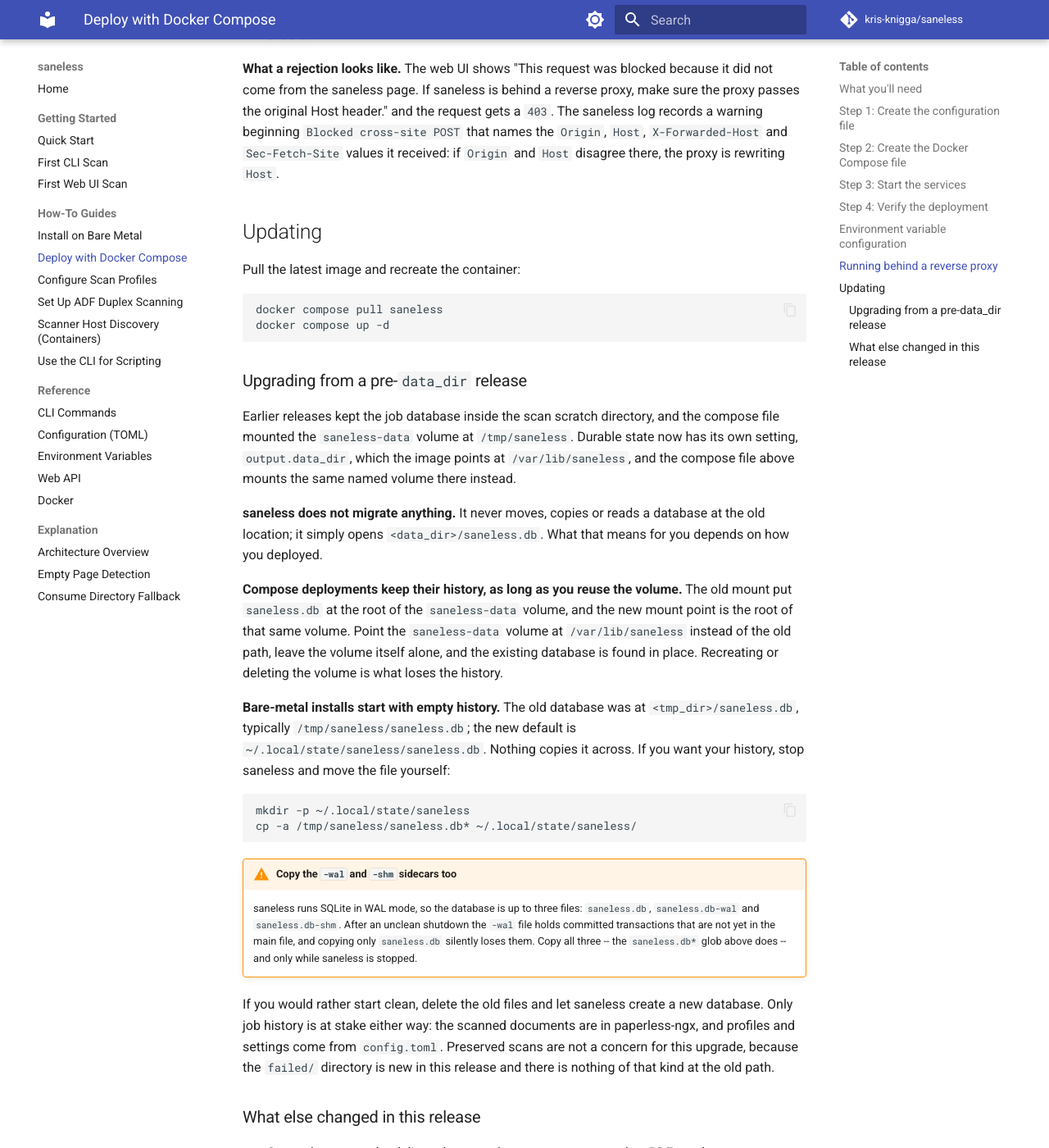
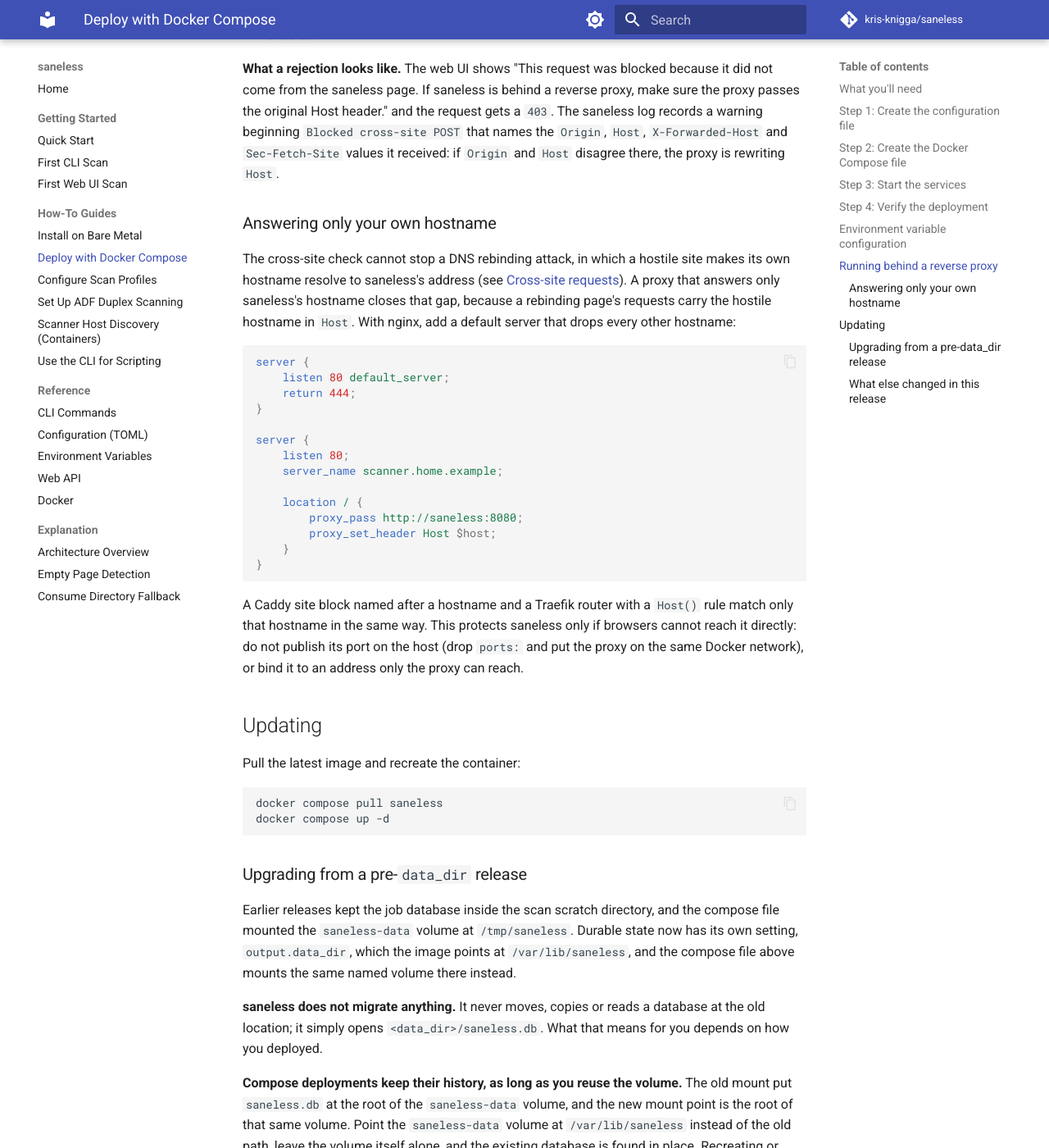
Before and after one commit to kdknigga/saneless, an MkDocs documentation site: the page built from docs/how-to/deploy-docker-compose.md, in a window 1280 px wide and 1400 px high, scrolled down 3617 px. Shown: the whole window at 82% size. Built offline with MkDocs 1.6.1 and Material for MkDocs 9.7.7, drawn with Linux system fonts in a browser that asks for light colours; comment, search, counter and statistics services are not loaded.

Commit message:
fix(26): WR-09 document that the cross-site check does not stop DNS rebinding
The Origin-vs-Host branch passes a rebinding page because the attacker
controls both headers, and the docs promised more than that. The
Cross-site requests section now states the limit and the mitigations, the
reverse-proxy how-to gains an 'Answering only your own hostname' section
with an nginx default-server example, and a Host allow-list is recorded
as a deferred idea.

Co-Authored-By: Claude Opus 5 <noreply@anthropic.com>
Claude-Session: https://claude.ai/code/session_017fR8Fv5gqSUuk1ALrc6X1h

````diff
--- a/docs/how-to/deploy-docker-compose.md
+++ b/docs/how-to/deploy-docker-compose.md
@@ -132,6 +132,29 @@ Other proxies:
 
 **What a rejection looks like.** The web UI shows "This request was blocked because it did not come from the saneless page. If saneless is behind a reverse proxy, make sure the proxy passes the original Host header." and the request gets a `403`. The saneless log records a warning beginning `Blocked cross-site POST` that names the `Origin`, `Host`, `X-Forwarded-Host` and `Sec-Fetch-Site` values it received: if `Origin` and `Host` disagree there, the proxy is rewriting `Host`.
 
+### Answering only your own hostname
+
+The cross-site check cannot stop a DNS rebinding attack, in which a hostile site makes its own hostname resolve to saneless's address (see [Cross-site requests](../reference/web-api.md#cross-site-requests)). A proxy that answers only saneless's hostname closes that gap, because a rebinding page's requests carry the hostile hostname in `Host`. With nginx, add a default server that drops every other hostname:
+
+```nginx
+server {
+    listen 80 default_server;
+    return 444;
+}
+
+server {
+    listen 80;
+    server_name scanner.home.example;
+
+    location / {
+        proxy_pass http://saneless:8080;
+        proxy_set_header Host $host;
+    }
+}
+```
+
+A Caddy site block named after a hostname and a Traefik router with a `Host()` rule match only that hostname in the same way. This protects saneless only if browsers cannot reach it directly: do not publish its port on the host (drop `ports:` and put the proxy on the same Docker network), or bind it to an address only the proxy can reach.
+
 ## Updating
 
 Pull the latest image and recreate the container:
````
Also changed, not shown: docs/reference/web-api.md (+5 -0 lines).
